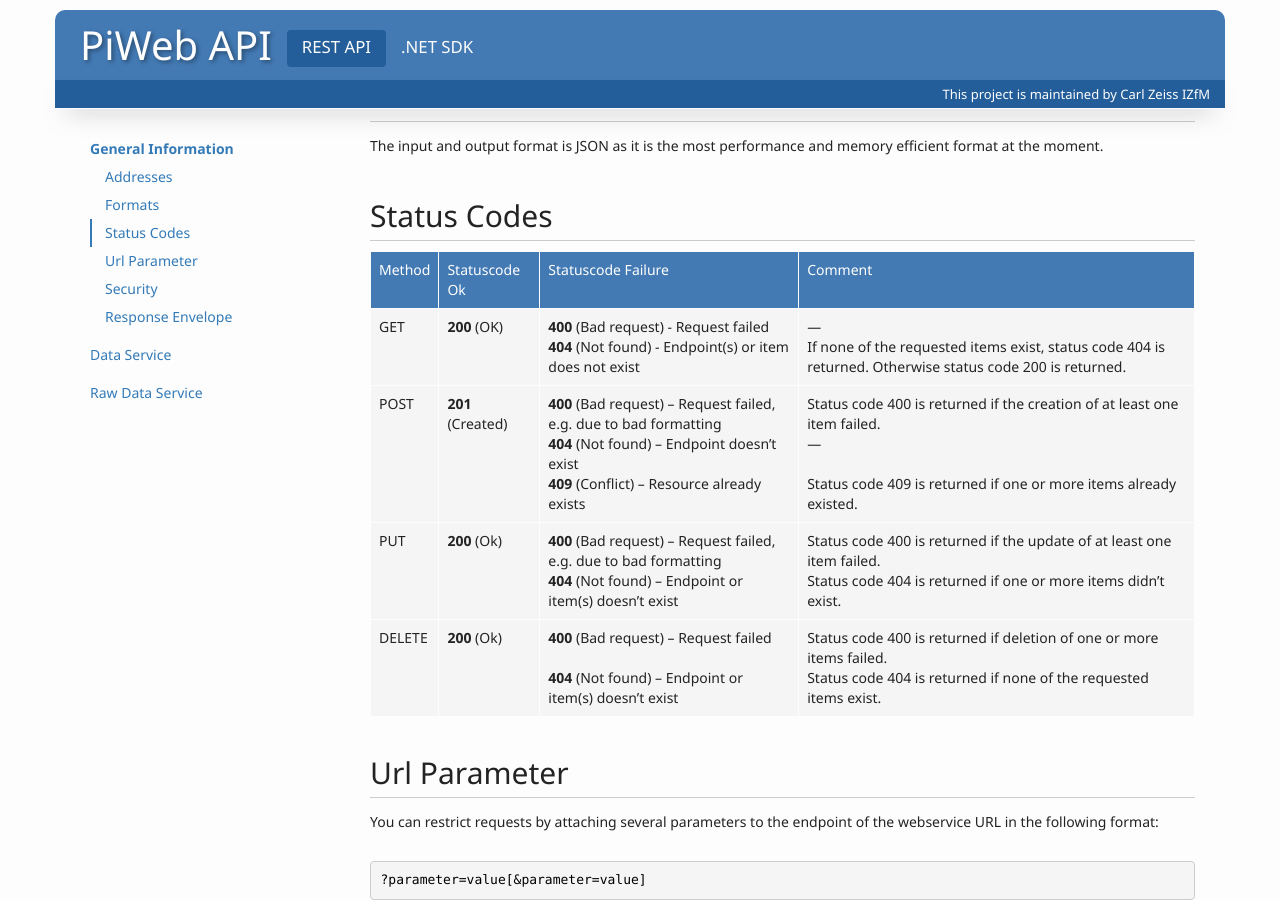
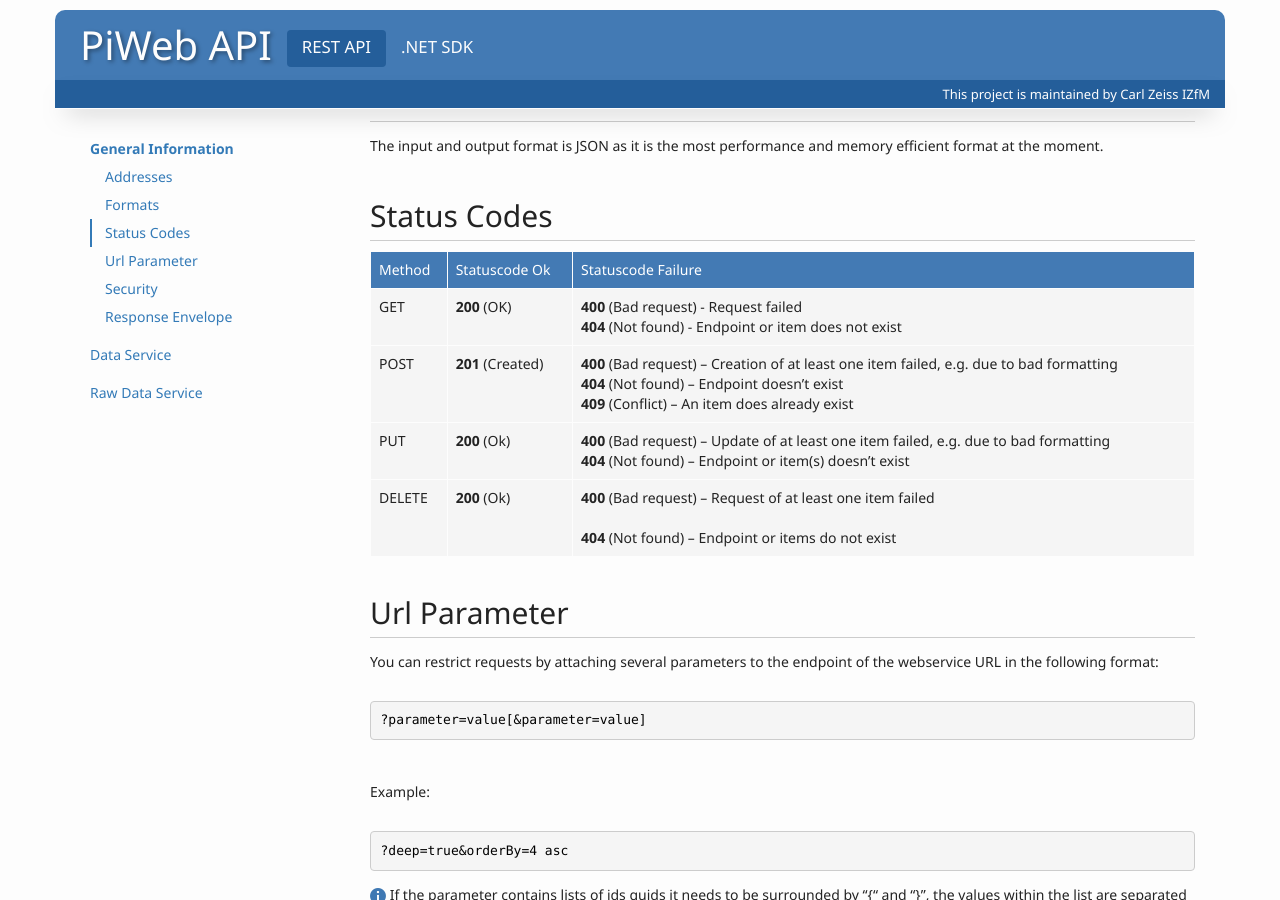
Before and after one commit to ZEISS-PiWeb/PiWeb-Api, a Jekyll site: the page built from _pages/011-restapi-general.md, in a window 1280 px wide and 900 px high, scrolled down 605 px. Built offline with Jekyll 4.4.1, drawn with Linux system fonts in a browser that asks for light colours.

Commit message:
Update 011-restapi-general.md

```diff
--- a/_pages/011-restapi-general.md
+++ b/_pages/011-restapi-general.md
@@ -43,12 +43,12 @@
 ## {{page.sections['codes']}}
 
 {% capture table %}
-Method        | Statuscode Ok        | Statuscode Failure                                       | Comment
-------------- | :------------------- | -------------------------------------------------------- | -------
-GET           | **200** (OK)         | **400** (Bad request) - Request failed <br> **404** (Not found) - Endpoint(s) or item does not exist | --- <br> If none of the requested items exist, status code 404 is returned. Otherwise status code 200 is returned.
-POST           | **201** (Created)    | **400** (Bad request) – Request failed, e.g. due to bad formatting <br> **404** (Not found) – Endpoint doesn't exist <br> **409** (Conflict) – Resource already exists | Status code 400 is returned if the creation of at least one item failed. <br> --- <br><br> Status code 409 is returned if one or more items already existed.
-PUT          | **200** (Ok)         | **400** (Bad request) –  Request failed, e.g. due to bad formatting <br> **404** (Not found) – Endpoint or item(s) doesn't exist | Status code 400 is returned if the update of at least one item failed. <br> Status code 404 is returned if one or more items didn't exist.
-DELETE        | **200** (Ok) | **400** (Bad request) – Request failed <br><br> **404** (Not found) – Endpoint or item(s) doesn't exist | Status code 400 is returned if deletion of one or more items failed. <br> Status code 404 is returned if none of the requested items exist.
+Method        | Statuscode Ok        | Statuscode Failure
+------------- | :------------------- | ----------------------------------------------------------------
+GET           | **200** (OK)         | **400** (Bad request) - Request failed <br> **404** (Not found) - Endpoint or item does not exist
+POST           | **201** (Created)    | **400** (Bad request) – Creation of at least one item failed, e.g. due to bad formatting <br> **404** (Not found) – Endpoint doesn't exist <br> **409** (Conflict) – An item does already exist
+PUT          | **200** (Ok)         | **400** (Bad request) –  Update of at least one item failed, e.g. due to bad formatting <br> **404** (Not found) – Endpoint or item(s) doesn't exist
+DELETE        | **200** (Ok) | **400** (Bad request) – Request of at least one item failed <br><br> **404** (Not found) – Endpoint or items do not exist
 {% endcapture %}
 {{ table | markdownify | replace: '<table>', '<table class="table table-hover">' }}
 
```
